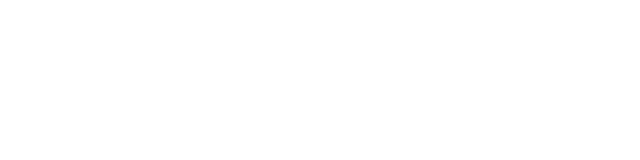
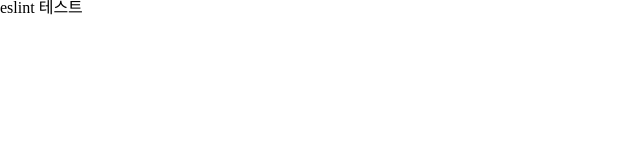
Before and after one commit to eunji-0623/Taskify, a React (Vite) app: page / in a window 1280 px wide. Shown: the top 160 px of the page, without its empty margins (0-640 px from the left). Built offline with nearby package versions, Linux system fonts and the light colour scheme; a web font is replaced by a local one.

Commit message:
eslint test

```diff
--- a/src/App.tsx
+++ b/src/App.tsx
@@ -1,7 +1,7 @@
 import React from 'react';
 
 function App() {
-  return <></>;
+  return <>eslint 테스트</>;
 }
 
 export default App;
```
Also changed, not shown: .eslintrc.cjs.
